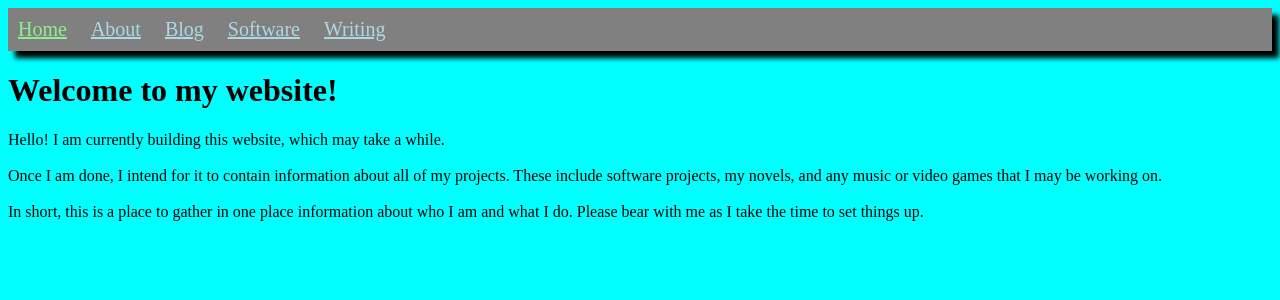
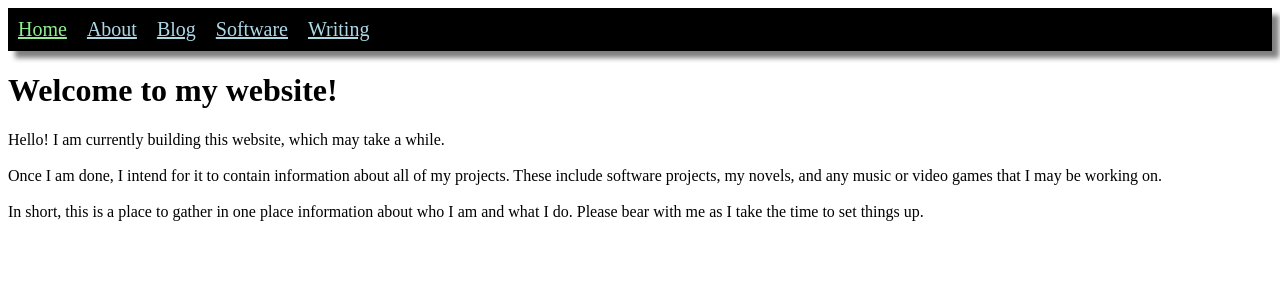
Before and after one commit to sschreyer/sschreyer.github.io, a Jekyll site: the page built from index.html, in a window 1280 px wide. Shown: the top 300 px of the page. Built offline with Jekyll 4.4.1, drawn with Linux system fonts in a browser that asks for light colours.

Commit message:
Updated website to use a bwhite background and black nav bar

```diff
--- a/_includes/navigation.html
+++ b/_includes/navigation.html
@@ -1,5 +1,7 @@
 <nav>
     {% for item in site.data.navigation %}
-      <a href="{{ item.link }}" {% if page.url == item.link %}class="current_link"{% endif %}>{{ item.name }}</a>
+      <div class="nav-item">
+        <a href="{{ item.link }}" {% if page.url == item.link %}class="current_link"{% endif %}>{{ item.name }}</a>
+      </div>
     {% endfor %}
 </nav>
--- a/_sass/main.scss
+++ b/_sass/main.scss
@@ -3,16 +3,26 @@
 }
 
 body {
-    background-color: aqua;
+    background-color: white;
 }
 
 nav {
-    background: grey;
+    background: black;
     max-width: 100%;
     width: 100%;
     padding-top: 10px;
     padding-bottom: 10px;
-    box-shadow: 7px 7px 5px black;
+    box-shadow: 7px 7px 5px grey;
+    display: flex;
+}
+
+.nav-item:hover {
+    background: white;
+}
+
+// TO-DO: Make this occur with ".nav-item:hover" as well
+nav a:hover {
+    color: black;
 }
 
 nav a {
```
Also changed, not shown: _blog/game.md (+1 -0 lines).
